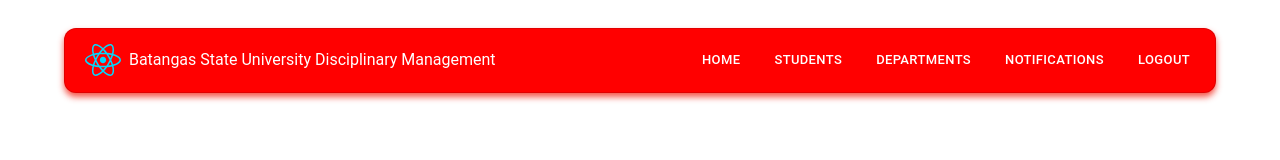
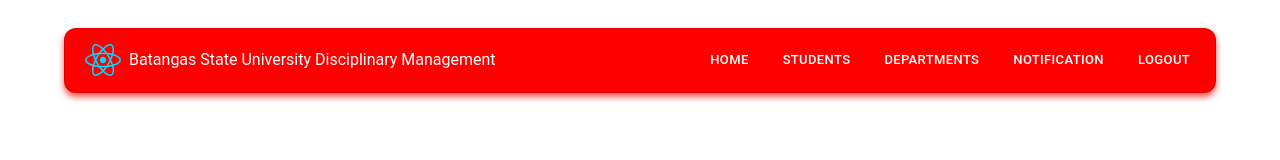
Before and after one commit to ShiinaNeet/ViolationWebReactApp, a React (Vite) app: page /dean in a window 1280 px wide. Shown: the top 160 px of the page. Built offline with nearby package versions, Linux system fonts and the light colour scheme; sample sign-in values are in the browser's storage.

Commit message:
Refactor Navigation 1/2

```diff
--- a/src/components/Dean/NavigationBar.jsx
+++ b/src/components/Dean/NavigationBar.jsx
@@ -36,9 +36,38 @@ const StyledToolbar = styled(Toolbar)(({ theme }) => ({
 const NavigationBar = () => {
   const { logout, isAuthenticated } = useAuth();
   const [open, setOpen] = React.useState(false);
-
+  const MenuButtonItems = [
+    { name: "Home", link: "/dean/home" },
+    { name: "Students", link: "/dean/students" },
+    { name: "Departments", link: "/dean/departments" },
+    { name: "Notification", link: "/dean/Notification" },
+  ];
   const toggleDrawer = (newOpen) => () => {
     setOpen(newOpen);
+  };
+  const GetNavigationButtons = () => {
+    return MenuButtonItems.map((item, index) => {
+      return (
+        <Button variant="text" color="white" size="small" key={index}>
+          <Link
+            to={item.link}
+            className=" hover:bg-red-100 hover:text-red-600 hover:rounded-md
+            hover:cursor-pointer p-2"
+          >
+            {item.name}
+          </Link>
+        </Button>
+      );
+    });
+  };
+  const GetMenuButtons = () => {
+    return MenuButtonItems.map((item, index) => {
+      return (
+        <Link to={item.link} key={index}>
+          <MenuItem>{item.name} </MenuItem>
+        </Link>
+      );
+    });
   };
   return (
     <AppBar
@@ -62,18 +91,8 @@ const NavigationBar = () => {
               className="h-fit mx-2 flex justify-center self-center "
             />
             <h1 className="text-white-500">
-              {" "}
               Batangas State University Disciplinary Management
             </h1>
-
-            <Box sx={{ display: { xs: "none", md: "flex" } }}>
-              {/* <Link
-                className="p-5 hover:bg-blue-700 hover:rounded-md hover:cursor-pointer"
-                to="/Students"
-              >
-                Students
-              </Link>{" "} */}
-            </Box>
           </Box>
           <Box
             sx={{
@@ -82,41 +101,9 @@ const NavigationBar = () => {
               alignItems: "center",
             }}
           >
-            <Button variant="text" color="white" size="small">
-              <Link
-                className=" hover:bg-red-100 hover:text-red-600 hover:rounded-md hover:cursor-pointer p-2"
-                to="/dean/home"
-              >
-                HOME
-              </Link>
-            </Button>
-            <Button variant="text" color="white" size="small">
-              <Link
-                className=" hover:bg-red-100 hover:text-red-600 hover:rounded-md hover:cursor-pointer p-2"
-                to="/dean/students"
-              >
-                Students
-              </Link>
-            </Button>
-            <Button variant="text" color="white" size="small">
-              <Link
-                className=" hover:bg-red-100 hover:text-red-600 hover:rounded-md hover:cursor-pointer p-2"
-                to="/dean/departments"
-              >
-                Departments
-              </Link>
-            </Button>
-            <Button variant="text" color="white" size="small">
-              <Link
-                className=" hover:bg-red-100 hover:text-red-600 hover:rounded-md hover:cursor-pointer p-2"
-                to="/dean/Notification"
-              >
-                Notifications
-              </Link>
-            </Button>
+            <GetNavigationButtons />
             {isAuthenticated && (
               <Button variant="text" color="white" size="small">
-                {" "}
                 <Link
                   className=" hover:bg-red-100 hover:text-red-600 hover:rounded-md hover:cursor-pointer p-2"
                   onClick={logout}
@@ -132,7 +119,6 @@ const NavigationBar = () => {
             <IconButton aria-label="Menu button" onClick={toggleDrawer(true)}>
               <MenuIcon />
             </IconButton>
-
             <Drawer
               anchor="top"
               open={open}
@@ -154,30 +140,13 @@ const NavigationBar = () => {
                     <CloseRoundedIcon />
                   </IconButton>
                 </Box>
-
-                <Link to="/dean/home">
-                  <MenuItem>Dean </MenuItem>
-                </Link>
-
-                <Link to="/dean/students">
-                  <MenuItem>Students </MenuItem>
-                </Link>
-
-                <Link to="/dean/departments">
-                  <MenuItem>Departments </MenuItem>
-                </Link>
-
-                <Link to="/dean/Notification">
-                  <MenuItem>Notifications </MenuItem>
-                </Link>
+                <GetMenuButtons />
                 <Divider sx={{ my: 3 }} />
-
                 {isAuthenticated && (
                   <Link onClick={logout}>
                     <MenuItem>Logout </MenuItem>
                   </Link>
                 )}
-
                 {localStorage.getItem("accessToken") === null &&
                   window.location.replace("/login")}
               </Box>
--- a/src/components/Department_Head/NavigationBar.jsx
+++ b/src/components/Department_Head/NavigationBar.jsx
@@ -20,6 +20,14 @@ import {
 } from "@mui/material";
 import { red } from "@mui/material/colors";
 
+const Department_Head_NavigationBar = () => {
+  const { logout, isAuthenticated } = useAuth();
+  const [open, setOpen] = React.useState(false);
+  const MenuButtonItems = [
+    { name: "Program Head", link: "/department-head/home" },
+    { name: "Graph", link: "/department-head/graph" },
+    { name: "Notification", link: "/department-head/Notification" },
+  ];
   const StyledToolbar = styled(Toolbar)(({ theme }) => ({
     display: "flex",
     alignItems: "center",
@@ -33,11 +41,6 @@ const StyledToolbar = styled(Toolbar)(({ theme }) => ({
     boxShadow: `0px 4px 6px ${alpha(red[500], 0.9)}`,
     padding: "8px 12px",
   }));
-
-const Department_Head_NavigationBar = () => {
-  const { logout, isAuthenticated } = useAuth();
-  const [open, setOpen] = React.useState(false);
-
   const toggleDrawer = (newOpen) => () => {
     if (
       event.type === "keydown" &&
@@ -48,11 +51,6 @@ const Department_Head_NavigationBar = () => {
     setOpen(newOpen);
   };
 
-  const MenuButtonItems = [
-    { name: "Program Head", link: "/department-head/home" },
-    { name: "Graph", link: "/department-head/graph" },
-    { name: "Notification", link: "/department-head/Notification" },
-  ];
   const GetMenuButtons = () => {
     return (
       <Box sx={{ p: 2, backgroundColor: "background.default" }}>
```
Lines whose indentation alone changed are shown as unchanged.
